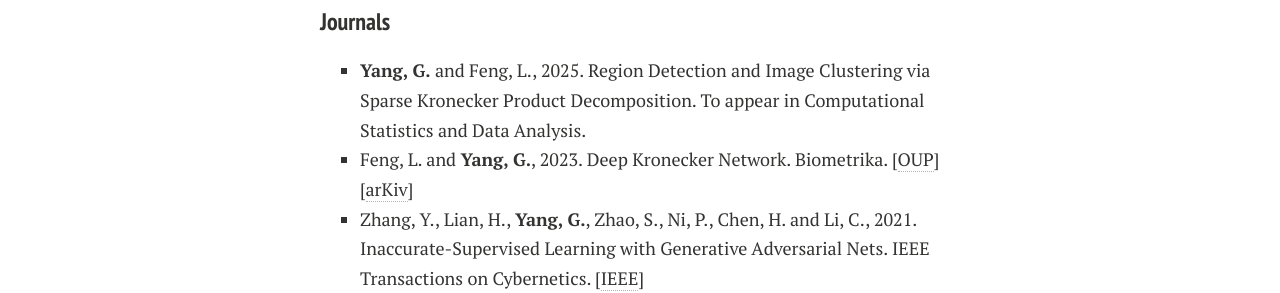
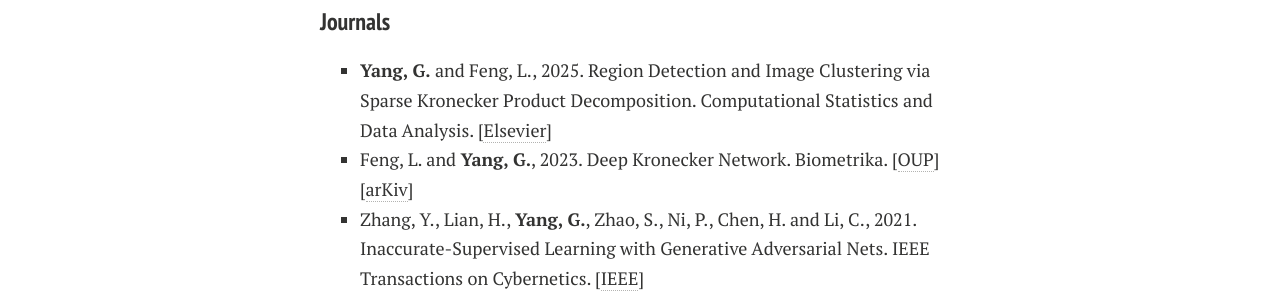
Before and after one commit to YLKnight/YLKnight.github.io, a Jekyll site: the page built from index.md, in a window 1280 px wide. Shown: the part 742-1035 px from the top of the page. Built offline with Jekyll 4.4.1, drawn with Linux system fonts in a browser that asks for light colours; nearby versions of some CDN libraries; comment, search, counter and statistics services are not loaded; a style sheet for code colours, icons or effects is not loaded; our own code applies the rules of GitHub Pages for plain Markdown files.

Commit message:
Update index.md

```diff
--- a/index.md
+++ b/index.md
@@ -28,7 +28,7 @@ My current research interests focus on statistical machine learning, medical ima
 
 ### Journals
 
-- **Yang, G.** and Feng, L., 2025. Region Detection and Image Clustering via Sparse Kronecker Product Decomposition. To appear in Computational Statistics and Data Analysis.
+- **Yang, G.** and Feng, L., 2025. Region Detection and Image Clustering via Sparse Kronecker Product Decomposition. Computational Statistics and Data Analysis. [[Elsevier](https://www.sciencedirect.com/science/article/pii/S0167947325001021)]
 - Feng, L. and **Yang, G.**, 2023. Deep Kronecker Network. Biometrika. [[OUP](https://doi.org/10.1093/biomet/asad049)][[arKiv](https://arxiv.org/abs/2210.13327)]
 - Zhang, Y., Lian, H., **Yang, G.**, Zhao, S., Ni, P., Chen, H. and Li, C., 2021. Inaccurate-Supervised Learning with Generative Adversarial Nets. IEEE Transactions on Cybernetics. [[IEEE](https://ieeexplore.ieee.org/abstract/document/9526351)]
 
```
